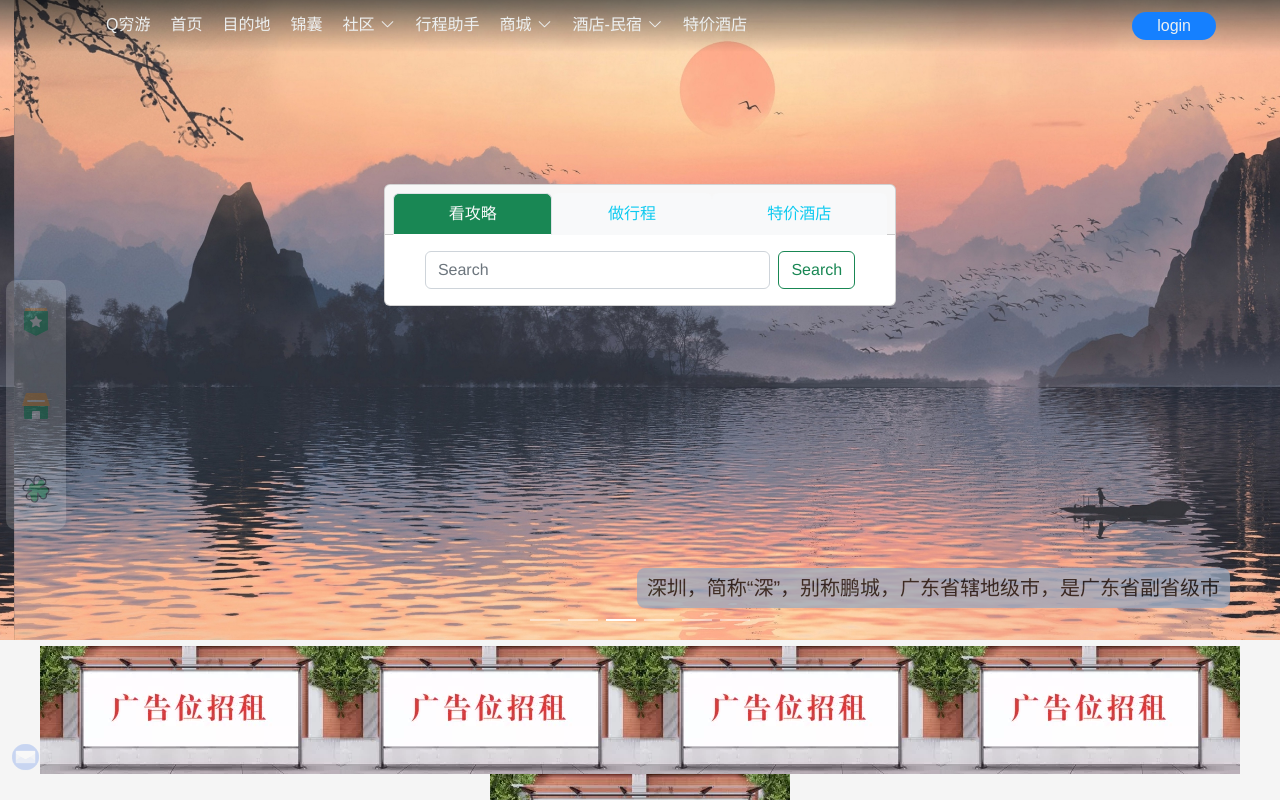
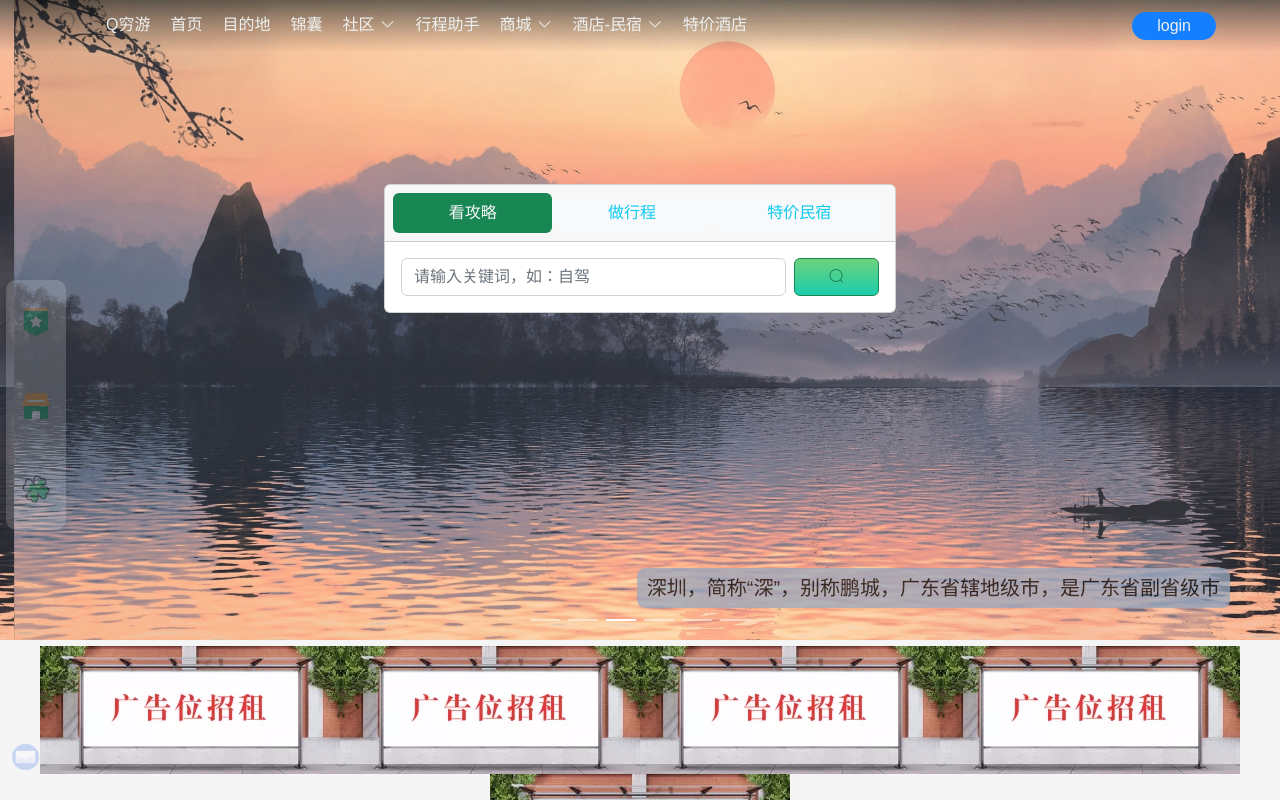
Before and after one commit to Funny1124/walking-with-the-wind, a Vue app: page /home in a window 1280 px wide. Shown: the top 800 px of the page. Built offline with nearby package versions, Linux system fonts and the light colour scheme.

Commit message:
首页搜索框完善

```diff
--- a/src/components/FooterBar.vue
+++ b/src/components/FooterBar.vue
@@ -2,7 +2,7 @@
   <div class="footer_bar">
     <footer class="row row-cols-5 py-5 border-top footer_bar">
       <div class="col" style="text-align: center">
-        <img :src="require('@/assets/logo.png')" alt="logo" width="50px" height="50px">
+        <img :src="require('@/assets/img/logo.png')" alt="logo" width="50px" height="50px">
         <p class="text-muted">&copy; 2021</p>
       </div>
       <div class="col">
--- a/src/components/SearchBar.vue
+++ b/src/components/SearchBar.vue
@@ -1,17 +1,26 @@
 <template>
   <div class="search-bar">
     <b-card no-body>
-      <b-tabs v-model="tabIndex" card align="center" fill="fill">
+      <b-tabs v-model="tabIndex" card align="center" fill="fill" pills="pills">
         <b-tab title="看攻略" :title-link-class="linkClass(0)">
-          <div class="search">
-            <form class="d-flex">
-              <input class="form-control me-2" type="search" placeholder="Search" aria-label="Search">
-              <button class="btn btn-outline-success" type="submit">Search</button>
-            </form>
-          </div>
+          <form class="d-flex">
+            <input class="form-control me-2" type="search" placeholder="请输入关键词，如：自驾" aria-label="Search">
+            <button class="btn btn-outline-success" type="submit"><i class="el-icon-search"></i></button>
+          </form>
         </b-tab>
-        <b-tab title="做行程" :title-link-class="linkClass(1)">Tab contents 2</b-tab>
-        <b-tab title="特价酒店" :title-link-class="linkClass(2)">Tab contents 3</b-tab>
+        <b-tab title="做行程" :title-link-class="linkClass(1)">
+          <form class="d-flex">
+            <input class="form-control me-2" type="search" placeholder="出发地" aria-label="Search">
+            <input class="form-control me-2" type="search" placeholder="目的地" aria-label="Search">
+            <button class="btn btn-outline-success" type="submit"><i class="el-icon-search"></i></button>
+          </form>
+        </b-tab>
+        <b-tab title="特价民宿" :title-link-class="linkClass(2)">
+          <form class="d-flex">
+            <input class="form-control me-2" type="search" placeholder="请输入关键词，如：风景好" aria-label="Search">
+            <button class="btn btn-outline-success" type="submit"><i class="el-icon-search"></i></button>
+          </form>
+        </b-tab>
       </b-tabs>
     </b-card>
   </div>
@@ -52,4 +61,8 @@ export default {
 .search {
   padding: 0 5%;
 }
+button {
+  width: 100px;
+  background: linear-gradient(#6dd27c,#1ccdae);
+}
 </style>
--- a/src/views/HomeView.vue
+++ b/src/views/HomeView.vue
@@ -13,7 +13,7 @@
     </div>
     <!--    联系我们-->
     <router-link to="/contact">
-      <img class="contact" src="@/assets/email.png" alt="联系我们">
+      <img class="contact" src="@/assets/img/email.png" alt="联系我们">
     </router-link>
     <!--    轮播图-->
     <div id="carousel" class="carousel" style="z-index: 1">
```
Also changed, not shown: src/assets/img/email.png (renamed from src/assets/email.png), src/assets/img/logo.png (renamed from src/assets/logo.png).
